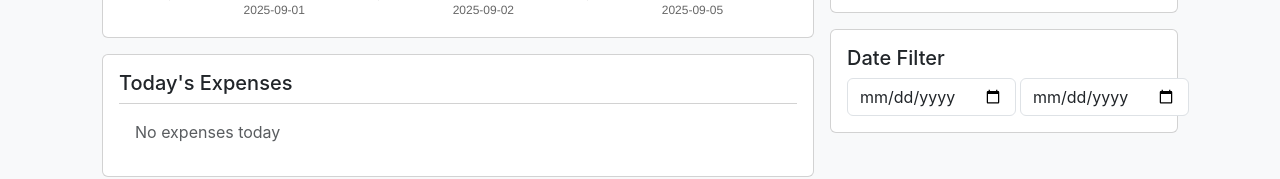
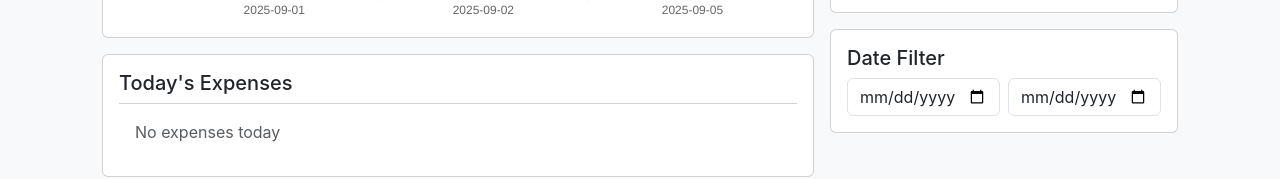
Before and after one commit to dashrathprajapati/react_tutedude, a React (Vite) app: page / in a window 1280 px wide. Shown: the part 574-753 px from the top of the page. Built offline with nearby package versions, Linux system fonts and the light colour scheme.

Commit message:
Dashboard filter UI

```diff
--- a/src/pages/Dashboard.jsx
+++ b/src/pages/Dashboard.jsx
@@ -122,9 +122,13 @@ export default function Dashboard() {
           </div>
           <div className="card p-3">
             <h5>Date Filter</h5>
-            <div className="d-flex gap-1">
-              <input type="date" className="form-control" />
-              <input type="date" className="form-control" />
+            <div class="row g-2">
+                <div class="col-6">
+                    <input class="form-control" type="date" />
+                </div>
+                <div class="col-6">
+                    <input class="form-control" type="date" />
+                </div>
             </div>
           </div>
         </div>
```
